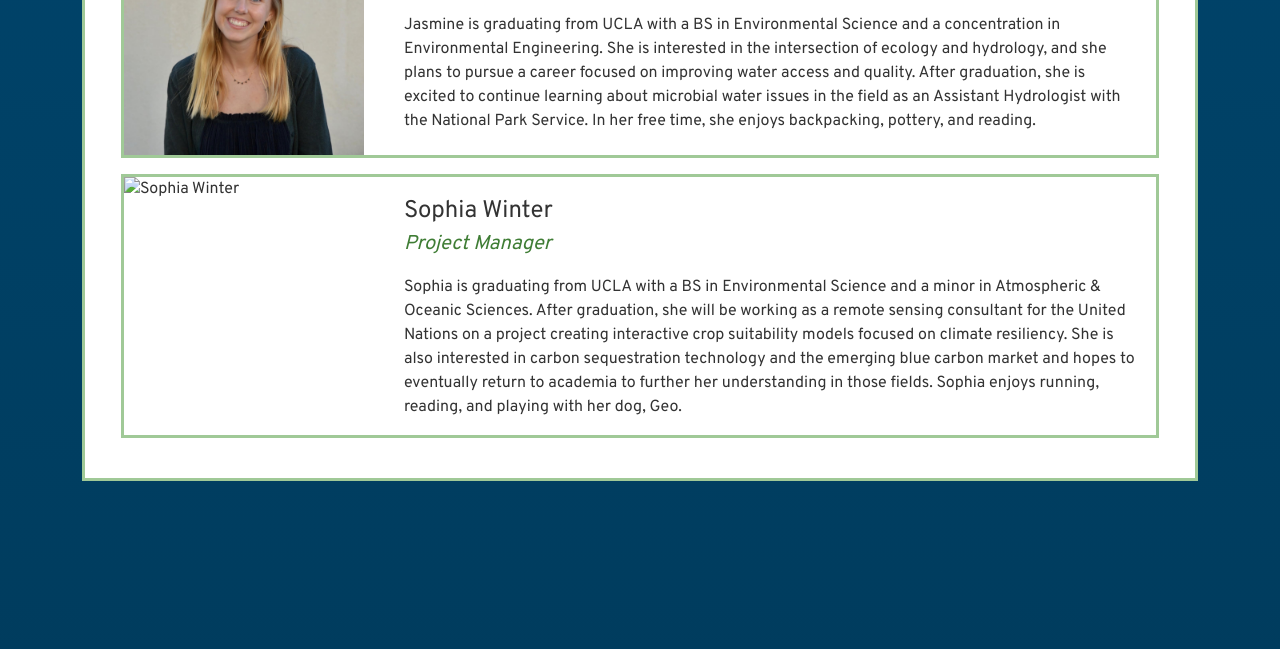
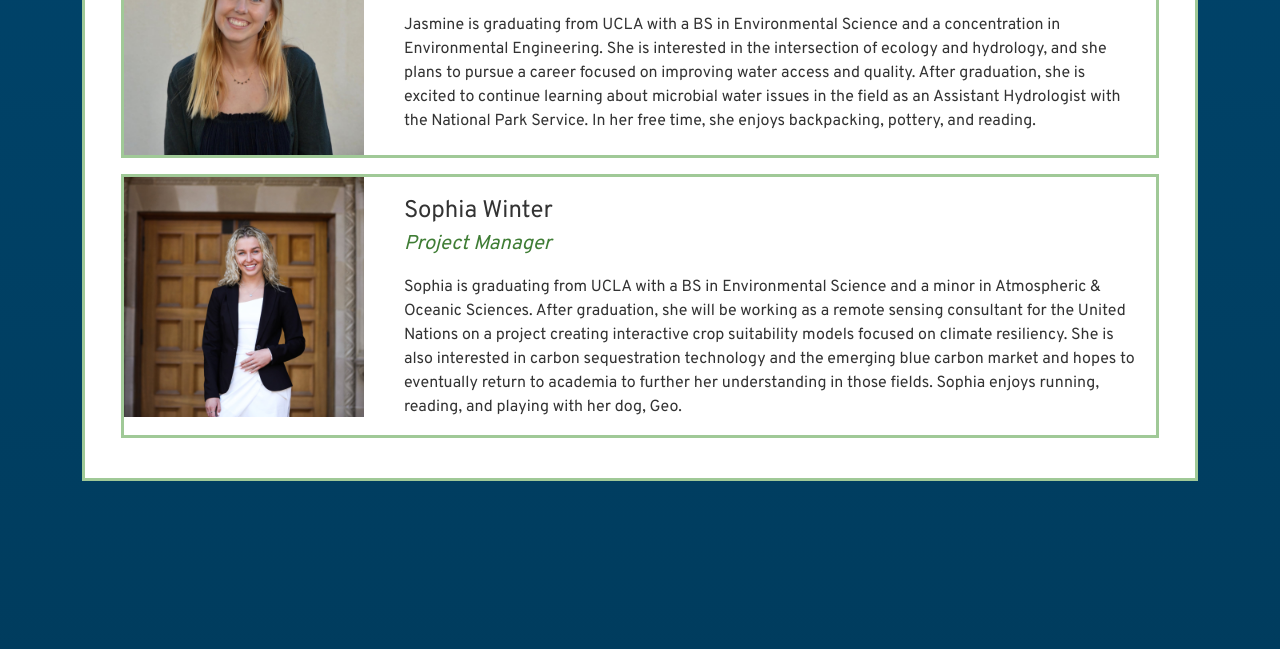
Before and after one commit to uclaioes/nasa-jpl, a website: page index.html in a window 1280 px wide. Shown: the part 3975-4624 px from the top of the page. Drawn offline with nearby package versions, Linux system fonts and the light colour scheme.

Commit message:
Fix Sophia Winter image

```diff
--- a/index.html
+++ b/index.html
@@ -336,7 +336,7 @@
                         <div class="card h-100 bordered">
                             <div class="row no-gutters">
                                 <div class="col-xs-12 col-md-4 col-lg-3">
-                                    <img src="img/about/Sophia-Winter@0.5x.jpg"
+                                    <img src="img/about/Sophia-Winter.jpg"
                                         class="card-img img-fluid"
                                         alt="Sophia Winter">
                                 </div>
```
Also changed, not shown: img/about/Sophia-Winter.jpg (renamed from img/about/Sophia-Winter@2x.jpg).
